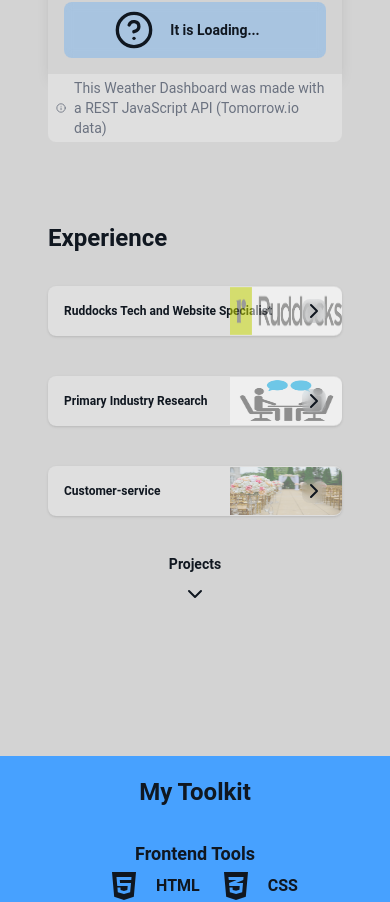
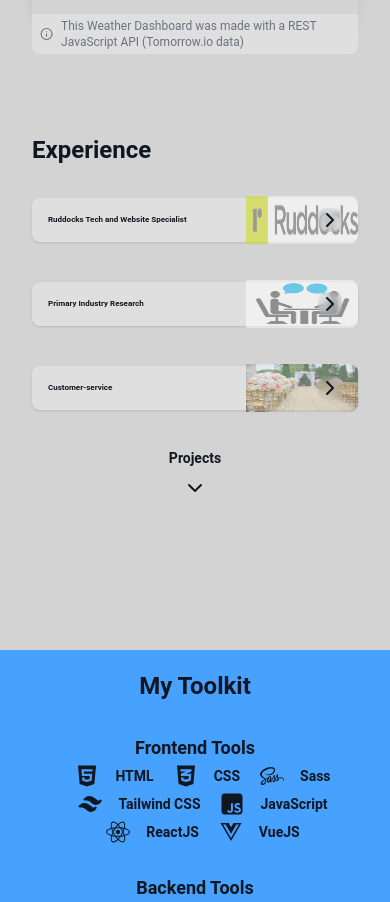
Before and after one commit to rossinline/ross-gray-portfolio, a Vue app: page / in a window 390 px wide. Shown: the part 1062-1964 px from the top of the page. Built offline with nearby package versions, Linux system fonts and the light colour scheme; no server answers.

Commit message:
mobile responseiveness improvements

```diff
--- a/src/components/Banner1.vue
+++ b/src/components/Banner1.vue
@@ -12,28 +12,28 @@
                         <div class="flex flex-wrap justify-center items-center">
                             <div class="icon-container">
                                 <font-awesome-icon
-                                    class="h-8 w-8 md:h-10 md:w-10 mx-4"
+                                    class="h-6 w-6 md:h-10 md:w-10 mx-4"
                                     :icon="['fab', 'html5']"
                                 />
-                                <p class="text-center font-bold">HTML</p>
+                                <p class="text-center font-bold text-sm">HTML</p>
                             </div>
                             <div class="icon-container">
                                 <font-awesome-icon
-                                    class="h-8 w-8 md:h-10 md:w-10 mx-4"
+                                    class="h-6 w-6 md:h-10 md:w-10 mx-4"
                                     :icon="['fab', 'css3-alt']"
                                 />
-                                <p class="text-center font-bold">CSS</p>
+                                <p class="text-center font-bold text-sm">CSS</p>
                             </div>
                             <div class="icon-container">
                                 <font-awesome-icon
-                                    class="h-8 w-8 md:h-10 md:w-10 mx-4"
+                                    class="h-6 w-6 md:h-10 md:w-10 mx-4"
                                     :icon="['fab', 'sass']"
                                 />
-                                <p class="text-center font-bold">Sass</p>
+                                <p class="text-center font-bold text-sm">Sass</p>
                             </div>
                             <div class="icon-container">
                                 <svg
-                                    class="h-8 w-8 md:h-10 md:w-10 mx-4 fill-current"
+                                    class="h-6 w-6 md:h-10 md:w-10 mx-4 fill-current"
                                     xmlns="http://www.w3.org/2000/svg"
                                     viewBox="0 0 24 24"
                                 >
@@ -41,30 +41,30 @@
                                         d="M22.105 7.553c-.224.448-.523.723-.914.838-.612.183-1.343-.052-1.685-.253-.451-.265-.974-.667-1.527-1.092C16.214 5.688 14.018 4 11 4 8.586 4 7.346 5.239 5.293 7.293L6.7 8.714c.546-.425 4.031-.015 5.552 1.194C14.511 11.703 16.142 13 18 13c2.659 0 4.879-1.741 5.94-4.658L22.105 7.553zM16.192 15.391c-.614.18-1.343-.052-1.685-.253-.451-.265-.974-.667-1.527-1.092C11.214 12.688 9.018 11 6 11c-2.414 0-3.654 1.239-5.707 3.293L1.7 15.714c.545-.427 4.032-.014 5.552 1.194C9.511 18.703 11.142 20 13 20c2.659 0 4.879-1.741 5.94-4.658l-1.834-.789C16.881 15.001 16.583 15.275 16.192 15.391z"
                                     ></path>
                                 </svg>
-                                <p class="text-center font-bold">
+                                <p class="text-center font-bold text-sm">
                                     Tailwind CSS
                                 </p>
                             </div>
                             <div class="icon-container">
                                 <font-awesome-icon
-                                    class="h-8 w-8 md:h-10 md:w-10 mx-4"
+                                    class="h-6 w-6 md:h-10 md:w-10 mx-4"
                                     :icon="['fab', 'js-square']"
                                 />
-                                <p class="text-center font-bold">JavaScript</p>
+                                <p class="text-center font-bold text-sm">JavaScript</p>
                             </div>
                             <div class="icon-container">
                                 <font-awesome-icon
-                                    class="h-8 w-8 md:h-10 md:w-10 mx-4"
+                                    class="h-6 w-6 md:h-10 md:w-10 mx-4"
                                     :icon="['fab', 'react']"
                                 />
-                                <p class="text-center font-bold">ReactJS</p>
+                                <p class="text-center font-bold text-sm">ReactJS</p>
                             </div>
                             <div class="icon-container">
                                 <font-awesome-icon
-                                    class="h-8 w-8 md:h-10 md:w-10 mx-4"
+                                    class="h-6 w-6 md:h-10 md:w-10 mx-4"
                                     :icon="['fab', 'vuejs']"
                                 />
-                                <p class="text-center font-bold">VueJS</p>
+                                <p class="text-center font-bold text-sm">VueJS</p>
                             </div>
                         </div>
                     </div>
@@ -78,17 +78,17 @@
                         <div class="flex items-center">
                             <div class="icon-container">
                                 <font-awesome-icon
-                                    class="h-8 w-8 md:h-10 md:w-10 mx-4"
+                                    class="h-6 w-6 md:h-10 md:w-10 mx-4"
                                     :icon="['fab', 'php']"
                                 />
-                                <p class="text-center font-bold">PHP</p>
+                                <p class="text-center font-bold text-sm">PHP</p>
                             </div>
                             <div class="icon-container">
                                 <font-awesome-icon
-                                    class="h-8 w-8 md:h-10 md:w-10 mx-4"
+                                    class="h-6 w-6 md:h-10 md:w-10 mx-4"
                                     :icon="['fab', 'laravel']"
                                 />
-                                <p class="text-center font-bold">Laravel</p>
+                                <p class="text-center font-bold text-sm">Laravel</p>
                             </div>
                             <div class="icon-container">
                                 <svg
@@ -100,7 +100,7 @@
                                         d="M448 80v48c0 44.2-100.3 80-224 80S0 172.2 0 128V80C0 35.8 100.3 0 224 0S448 35.8 448 80zM393.2 214.7c20.8-7.4 39.9-16.9 54.8-28.6V288c0 44.2-100.3 80-224 80S0 332.2 0 288V186.1c14.9 11.8 34 21.2 54.8 28.6C99.7 230.7 159.5 240 224 240s124.3-9.3 169.2-25.3zM0 346.1c14.9 11.8 34 21.2 54.8 28.6C99.7 390.7 159.5 400 224 400s124.3-9.3 169.2-25.3c20.8-7.4 39.9-16.9 54.8-28.6V432c0 44.2-100.3 80-224 80S0 476.2 0 432V346.1z"
                                     />
                                 </svg>
-                                <p class="text-center font-bold">SQL</p>
+                                <p class="text-center font-bold text-sm">SQL</p>
                             </div>
                         </div>
                     </div>
@@ -114,24 +114,24 @@
                         <div class="flex items-center">
                             <div class="icon-container">
                                 <font-awesome-icon
-                                    class="h-8 w-8 md:h-10 md:w-10 mx-4"
+                                    class="h-6 w-6 md:h-10 md:w-10 mx-4"
                                     :icon="['fab', 'node']"
                                 />
-                                <p class="text-center font-bold">Node.js</p>
+                                <p class="text-center font-bold text-sm">Node.js</p>
                             </div>
                             <div class="icon-container">
                                 <font-awesome-icon
-                                    class="h-8 w-8 md:h-10 md:w-10 mx-4"
+                                    class="h-6 w-6 md:h-10 md:w-10 mx-4"
                                     :icon="['fab', 'square-github']"
                                 />
-                                <p class="text-center font-bold">GitHub</p>
+                                <p class="text-center font-bold text-sm">GitHub</p>
                             </div>
                             <div class="icon-container">
                                 <font-awesome-icon
-                                    class="h-8 w-8 md:h-10 md:w-10 mx-4"
+                                    class="h-6 w-6 md:h-10 md:w-10 mx-4"
                                     :icon="['fab', 'figma']"
                                 />
-                                <p class="text-center font-bold">Figma</p>
+                                <p class="text-center font-bold text-sm">Figma</p>
                             </div>
                         </div>
                     </div>
--- a/src/components/CollapsibleWidget.vue
+++ b/src/components/CollapsibleWidget.vue
@@ -2,12 +2,12 @@
   <details class="bg-lm-foreground dark:bg-dm-foreground shadow rounded-[8px] mb-4 group relative transition ease-in-out delay-150 md:hover:-translate-y-1 md:hover:scale-105 duration-300">
     <summary class="list-none flex flex-wrap items-center cursor-pointer focus-visible:outline-none rounded group-open:b-none group-open:z-[1] relative group-open:border-b border-lm-background dark:border-dm-background">
       <div class="flex flex-1 items-center flex-wrap">
-        <h2 class="text-[12px] md:text-lg p-4 md:p-8 font-semibold">{{ title }}</h2>
+        <h2 class="text-[8px] md:text-lg p-4 md:p-8 font-semibold">{{ title }}</h2>
       </div>
       <img :src="image" alt="Faded Image" class="absolute right-0 top-1/2 transform -translate-y-1/2 w-28 md:w-72 h-12 md:h-24 opacity-50 group-open:opacity-100 transition-opacity duration-500 pointer-events-none rounded-r-[8px] z-0" />
       <ChevronRight class="w-6 h-6 md:w-8 md:h-8 mr-4 md:mr-20 group-open:rotate-90 transition-transform bg-gray-500 bg-clip-padding backdrop-filter backdrop-blur-sm bg-opacity-5 rounded-[8px]" />
     </summary>
-    <div class="p-4 md:p-8 text-sm">
+    <div class="p-4 md:p-8 text-[8px] md:text-sm">
       <p>{{ description }}</p>
     </div>
   </details>
--- a/src/components/ExperienceSection.vue
+++ b/src/components/ExperienceSection.vue
@@ -1,5 +1,5 @@
 <template>
-  <section id="ExperienceSection" class="py-20 px-12 lg:px-40">
+  <section id="ExperienceSection" class="py-20 px-8 lg:px-40">
     <div class="container mx-auto">
       <h2 class="text-2xl md:text-3xl font-semibold mb-8 w-full text-left">
         Experience
--- a/src/components/IntroSection.vue
+++ b/src/components/IntroSection.vue
@@ -5,7 +5,7 @@
     <div>
       <h1 class="text-3xl md:text-6xl lg:text-8xl font-bold mb-1">Ross Gray</h1>
       <h2 class="text-md md:text-3xl lg:text-5xl font-bold mb-1">Web Developer</h2>
-      <p class="text-sm md:text-lg">MBCs | Computing and Technology Graduate (BCs 2:1)</p>
+      <p class="text-xs md:text-lg">MBCs | Computing and Technology Graduate (BCs 2:1)</p>
     </div>
   </div>
   <!-- Right Column -->
--- a/src/components/ProjectsGrid.vue
+++ b/src/components/ProjectsGrid.vue
@@ -8,8 +8,8 @@
               class="w-full h-auto p-2 bg-lm-foreground dark:bg-dm-foreground rounded-[8px] shadow-md hover:bg-lm-background hover:dark:bg-dm-background focus:bg-lm-background focus:dark:bg-dm-background focus:border-lm-accent focus:dark:border-dm-accent transition ease-in-out delay-100 md:hover:-translate-y-1 md:hover:scale-105 duration-300">
               <div class="flex items-center">
                 <component :is="getIconComponent(project.icon)"
-                  class="w-16 h-16 sm:w-6 sm:h-6 md:w-10 md:h-10 mr-4" />
-                <div class="text-sm break-words">
+                  class="w-16 h-16 sm:w-5 sm:h-5 md:w-10 md:h-10 mr-4" />
+                <div class="text-sm font-semibold break-words">
                   {{ project.title }}
                 </div>
               </div>
--- a/src/components/WeatherWidget.vue
+++ b/src/components/WeatherWidget.vue
@@ -1,5 +1,5 @@
 <template>
-    <div class="relative md:py-10 px-12 lg:px-40">
+    <div class="relative md:py-10 px-8 lg:px-40">
         <div id="weatherBox"
             class="flex justify-center items-center m-4 mb-0 p-2 shadow-lg rounded-t-[8px] z-30 mx-auto"
             :style="{ backgroundImage: 'url(' + currentGif + ')', backgroundSize: 'cover', backgroundPosition: 'center' }">
@@ -35,7 +35,7 @@
             </div>
         </div>
         <div
-            class="flex items-center bg-lm-foreground dark:bg-dm-foreground text-sm text-gray-500 dark:text-gray-300 p-1 px-2 rounded-b-[8px] mx-auto">
+            class="flex items-center bg-lm-foreground dark:bg-dm-foreground text-xs md:text-sm text-gray-500 dark:text-gray-300 p-1 px-2 rounded-b-[8px] mx-auto">
             <Info class="w-5 h-5 mr-2" />This Weather Dashboard was made with a REST JavaScript API (Tomorrow.io data)
         </div>
     </div>
```
